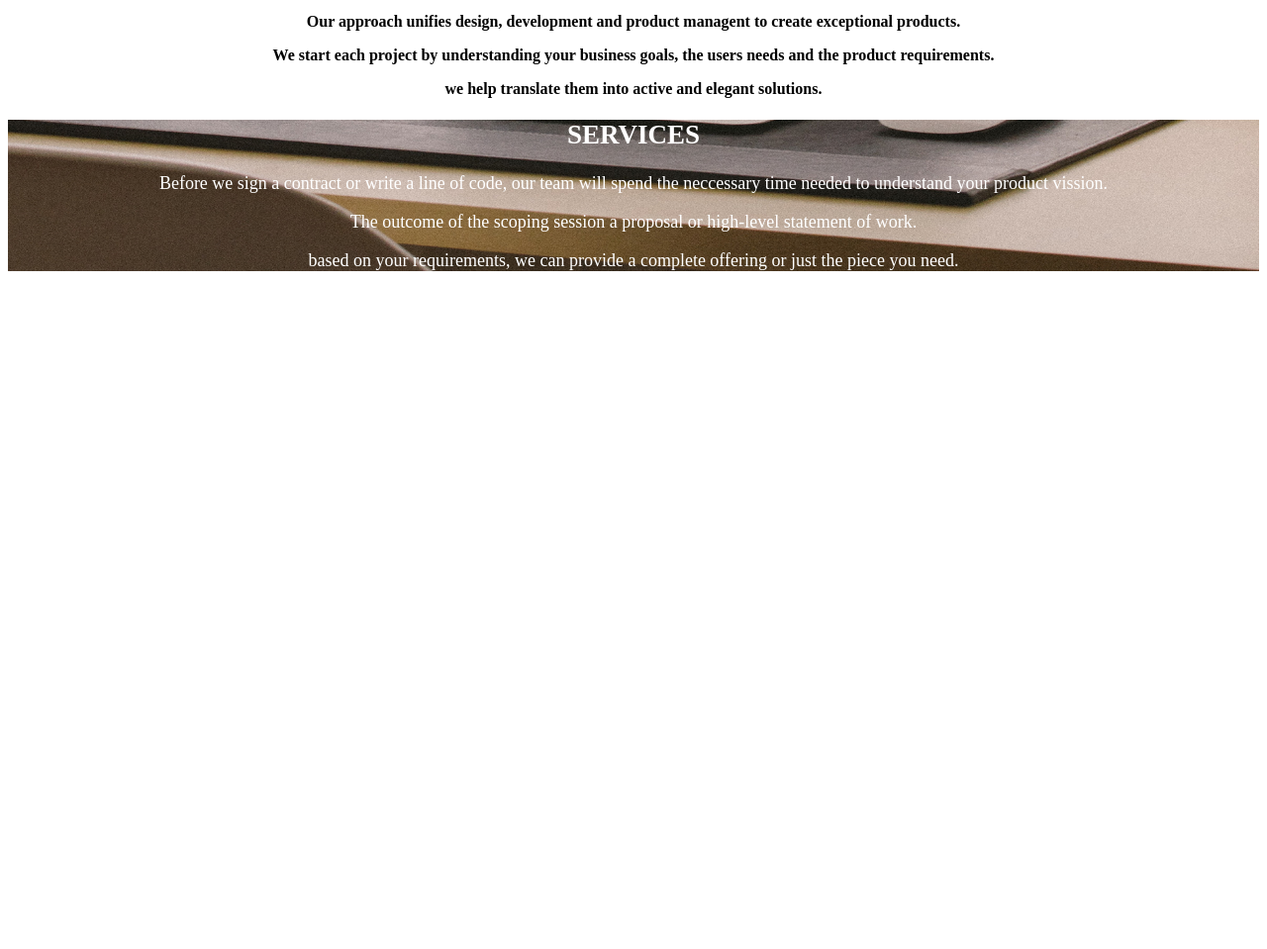
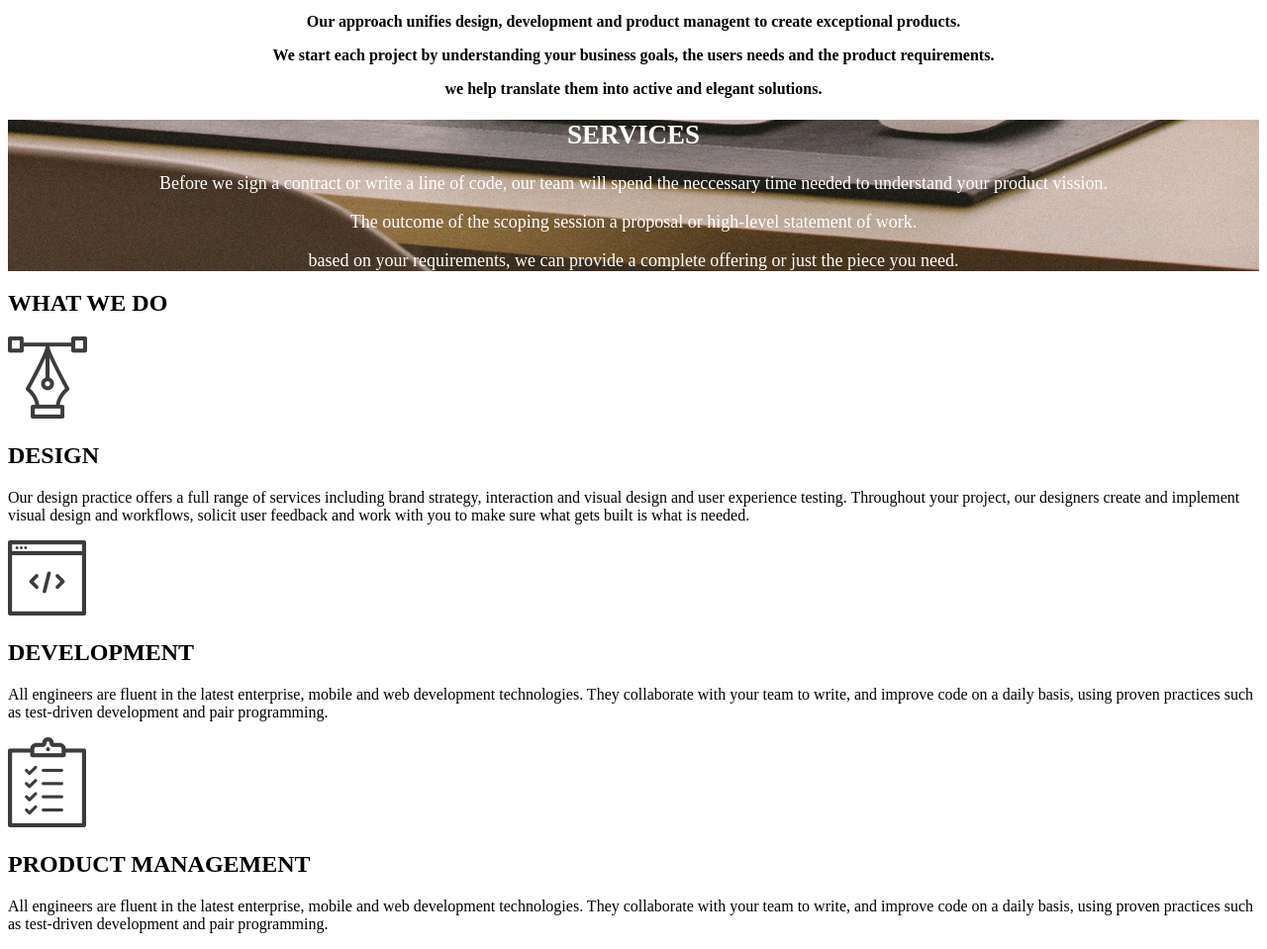
Before and after one commit to tyron20/Delani-studio, a plain HTML site: page index.html in a window 1280 px wide. Shown: the part 1181-2140 px from the top of the page at 99% size. Before the commit the page ends 1473 px from the top, so only its background shows below. Drawn offline with Linux system fonts and the light colour scheme.

Commit message:
added what we do sectoin

```diff
--- a/index.html
+++ b/index.html
@@ -32,3 +32,46 @@
       <p>The outcome of the scoping session a proposal or high-level statement of work.</p>
       <p>based on your requirements, we can provide a complete offering or just the piece you need. </p>
     </div>
+     </div>
+  <div class="container what-we-do">
+    <h2 class="headings">WHAT WE DO</h2>
+    <div class="row services-cards">
+      <div class="col-md-4">
+            <div id="design" class="service-card">
+              <!-- <div class="card-header"> -->
+                <div id="card-image">
+                  <img src="./images/design_icon.png" alt="design">
+                  <!-- <p>DESIGN</p> -->
+                </div>
+                <h2 class="title">DESIGN</h2>
+                <p>Our design practice offers a full range of services including brand strategy, interaction and visual design and user experience testing.
+                Throughout your project, our designers create and implement visual design and workflows, solicit user feedback and work with you to make sure what gets built is what is needed.</p>
+              <!-- </div> -->
+              <!-- </div> -->
+            </div>
+            <div class="col-md-4 ">
+                <div id="development" class="service-card">
+                  <!-- <div class="card-header"> -->
+                    <div id="card-image">
+                      <img src="./images/dev_icon.png" alt="development">
+                <!-- <P>DEVELOPMENT</P> -->
+                    </div>
+                    <h2 class="title">DEVELOPMENT</h2>
+                    <p>All engineers are fluent in the latest enterprise, mobile and web development technologies.
+                    They collaborate with your team to write, and improve code on a daily basis, using proven practices such as test-driven development and pair programming.</p>
+                  </div>
+                <!-- </div> -->
+              </div>
+              <div class="col-md-4">
+                <div id="product" class="service-card">
+                  <div id="card-image">
+                    <img src="./images/product_icon.png" alt="product">
+                    <!-- <P>PRODUCT MANAGEMENT</P> -->
+                  </div>
+                   <div class="card-header">
+                    <h2 class="title">PRODUCT MANAGEMENT</h2>
+                    <p>All engineers are fluent in the latest enterprise, mobile and web development technologies.
+                    They collaborate with your team to write, and improve code on a daily basis, using proven practices such as test-driven development and pair programming.</p>
+                  </div>
+                </div>
+              </div>
```
